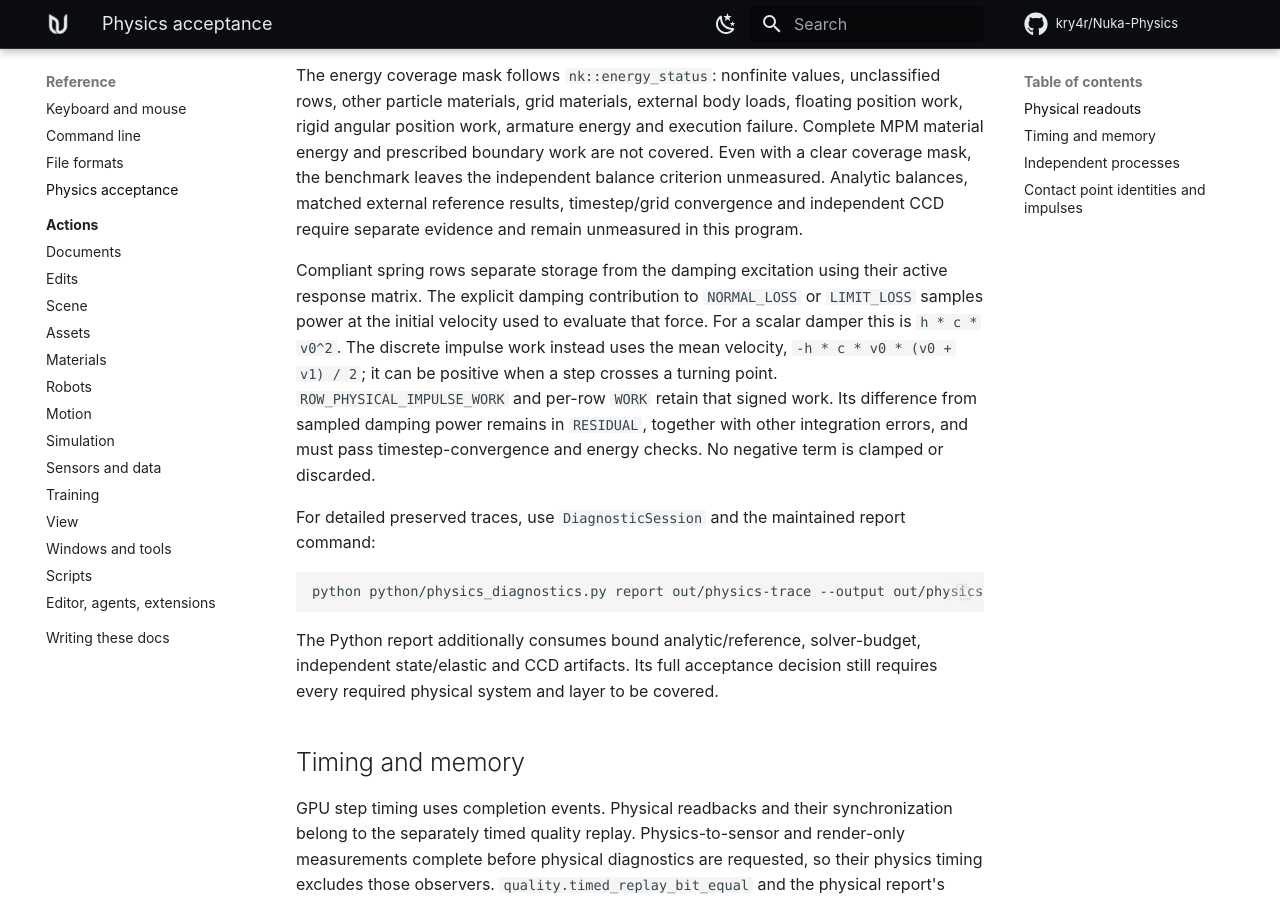
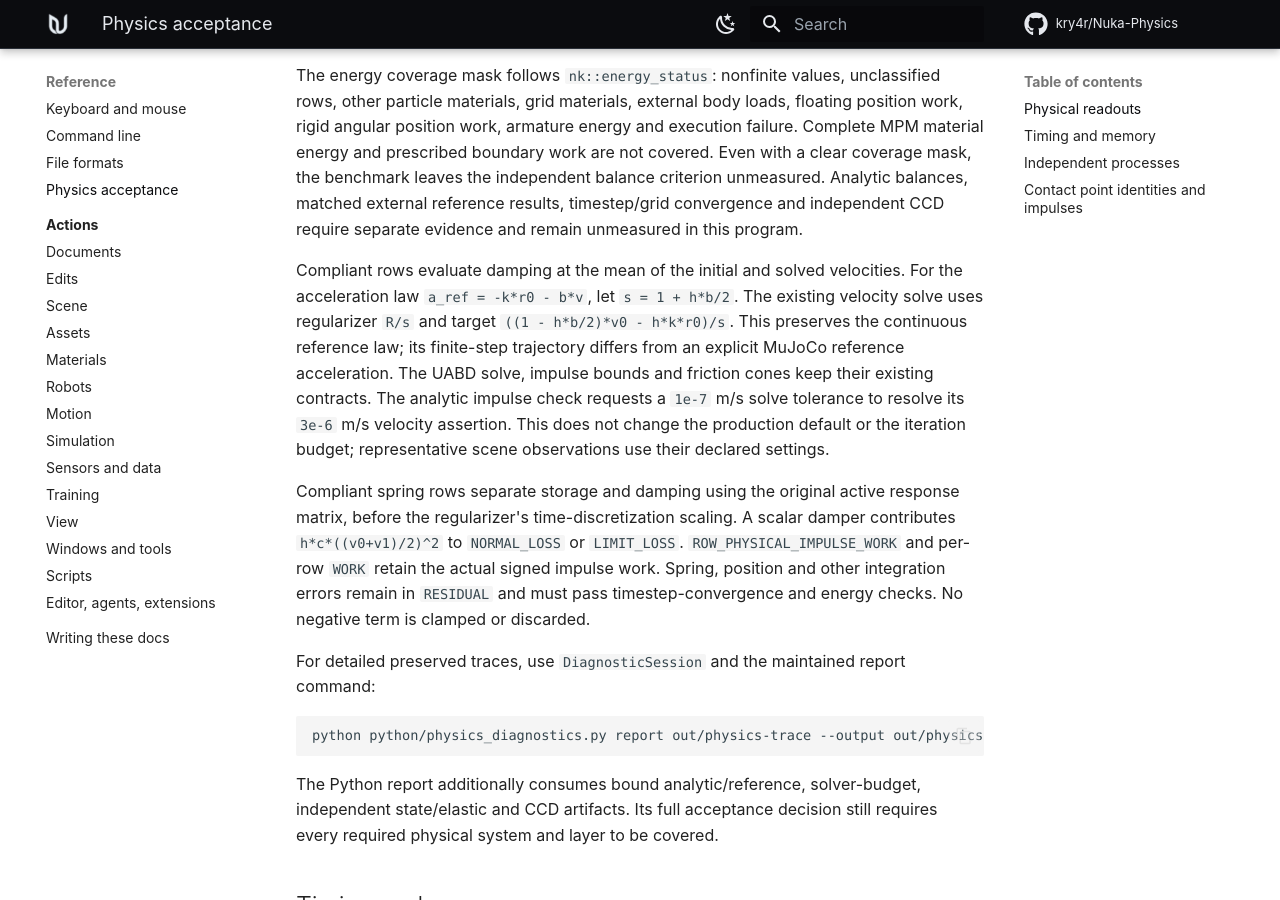
Before and after one commit to kry4r/Nuka-Physics, an MkDocs documentation site: the page built from docs/reference/physics-acceptance.md, in a window 1280 px wide and 900 px high, scrolled down 1748 px. Built offline with MkDocs 1.6.1 and Material for MkDocs 9.7.7, drawn with Linux system fonts in a browser that asks for light colours; comment, search, counter and statistics services are not loaded.

Commit message:
Evaluate compliant damping at mean velocity [skip ci]

```diff
--- a/docs/reference/physics-acceptance.md
+++ b/docs/reference/physics-acceptance.md
@@ -61,15 +61,23 @@ balance criterion unmeasured. Analytic balances, matched external reference
 results, timestep/grid convergence and independent CCD require separate evidence
 and remain unmeasured in this program.
 
-Compliant spring rows separate storage from the damping excitation using their
-active response matrix. The explicit damping contribution to `NORMAL_LOSS` or
-`LIMIT_LOSS` samples power at the initial velocity used to evaluate that force.
-For a scalar damper this is `h * c * v0^2`. The discrete impulse work instead uses
-the mean velocity, `-h * c * v0 * (v0 + v1) / 2`; it can be positive when a step
-crosses a turning point. `ROW_PHYSICAL_IMPULSE_WORK` and per-row `WORK` retain that
-signed work. Its difference from sampled damping power remains in `RESIDUAL`,
-together with other integration errors, and must pass timestep-convergence and
-energy checks. No negative term is clamped or discarded.
+Compliant rows evaluate damping at the mean of the initial and solved velocities.
+For the acceleration law `a_ref = -k*r0 - b*v`, let `s = 1 + h*b/2`.
+The existing velocity solve uses regularizer `R/s` and target
+`((1 - h*b/2)*v0 - h*k*r0)/s`. This preserves the continuous reference law;
+its finite-step trajectory differs from an explicit MuJoCo reference acceleration.
+The UABD solve, impulse bounds and friction cones keep their existing contracts.
+The analytic impulse check requests a `1e-7` m/s solve tolerance to resolve its
+`3e-6` m/s velocity assertion. This does not change the production default or
+the iteration budget; representative scene observations use their declared settings.
+
+Compliant spring rows separate storage and damping using the original active
+response matrix, before the regularizer's time-discretization scaling. A scalar
+damper contributes `h*c*((v0+v1)/2)^2` to `NORMAL_LOSS` or `LIMIT_LOSS`.
+`ROW_PHYSICAL_IMPULSE_WORK` and per-row `WORK` retain the actual signed impulse
+work. Spring, position and other integration errors remain in `RESIDUAL` and
+must pass timestep-convergence and energy checks. No negative term is clamped
+or discarded.
 
 For detailed preserved traces, use `DiagnosticSession` and the maintained report
 command:
```
Also changed, not shown: 4 other files.
